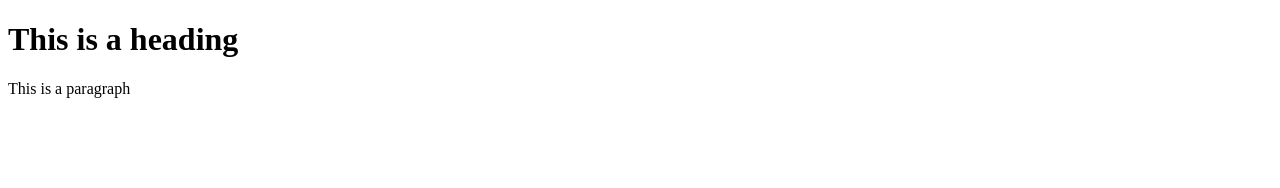
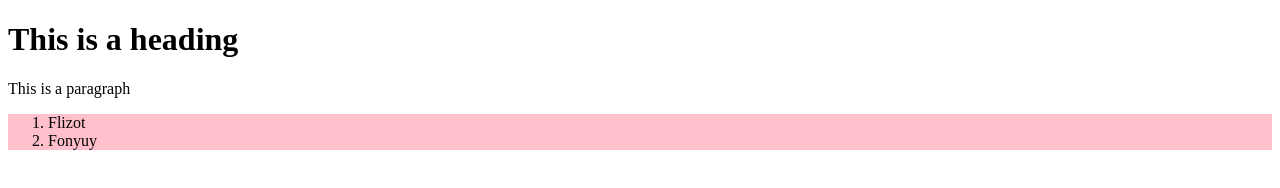
Before and after one commit to TumeFlizot2021/learning-git, a plain HTML site: page index.html in a window 1280 px wide. Drawn offline with Linux system fonts and the light colour scheme.

Commit message:
Update index.html

```diff
--- a/index.html
+++ b/index.html
@@ -8,6 +8,12 @@
    <body>
     <h1>This is a heading</h1>
     <p>This is a paragraph</p>
+	   <div style="Background-color: pink">
+		   <ol>
+			   <li>Flizot</li>
+			   <li>Fonyuy</li>
+		   </ol>
+	   </div>
    </body>
 
 </html>
```
